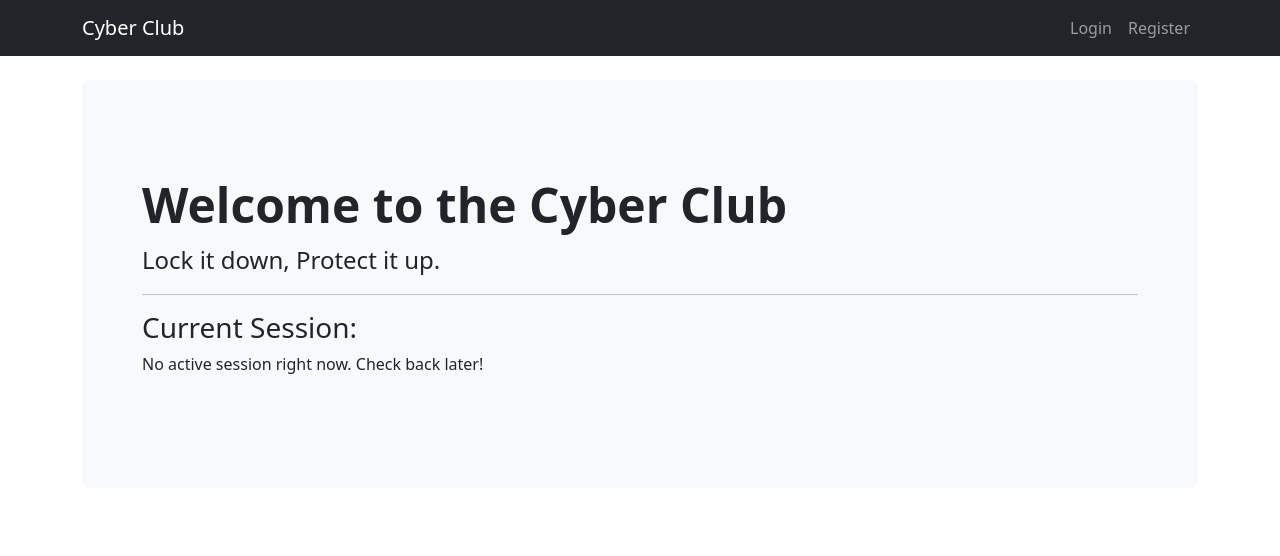
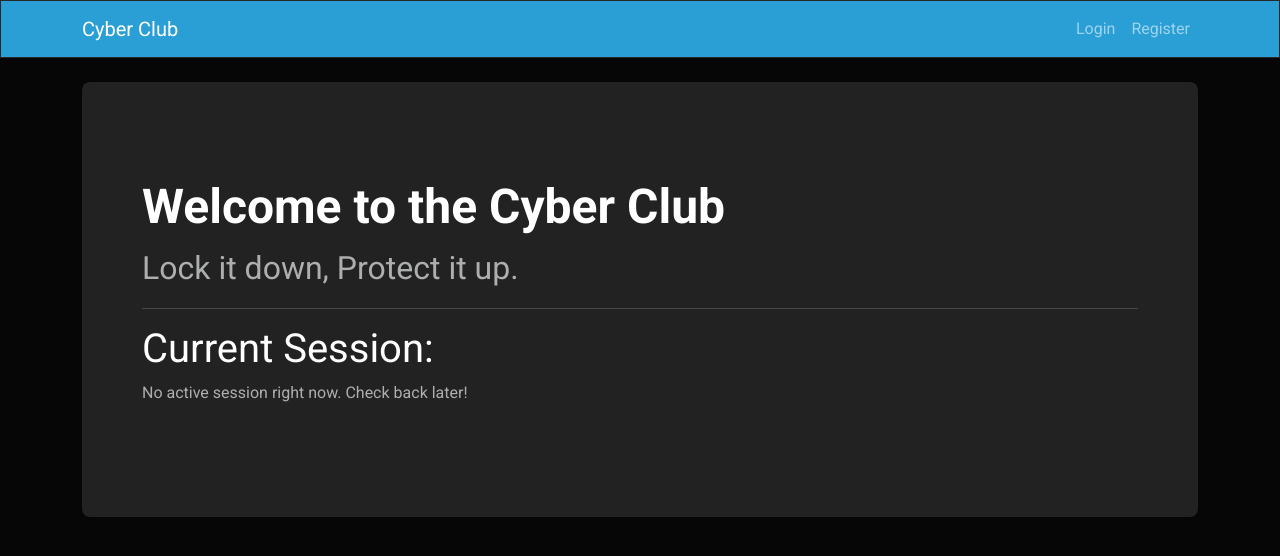
Before and after one commit to Vamshi0306/cyber-club-attendance-system, a Flask app: page / in a window 1280 px wide. Shown: the top 556 px of the page. Run offline with Flask 3, Linux system fonts and the light colour scheme; data that the repository does not hold is empty.

Commit message:
Update layout.html

```diff
--- a/templates/layout.html
+++ b/templates/layout.html
@@ -3,11 +3,20 @@
 <head>
     <meta charset="UTF-8">
     <meta name="viewport" content="width=device-width, initial-scale=1.0">
-    <link href="https://cdn.jsdelivr.net/npm/bootstrap@5.3.2/dist/css/bootstrap.min.css" rel="stylesheet">
+    <link rel="stylesheet" href="https://bootswatch.com/5/cyborg/bootstrap.min.css">
     <title>Cyber Club</title>
+    <style>
+        /* Optional: Add a subtle background image */
+        body {
+            /* You can find and add your own background image in the static folder */
+            /* background-image: url("{{ url_for('static', filename='images/background.jpg') }}"); */
+            background-size: cover;
+            background-attachment: fixed;
+        }
+    </style>
 </head>
 <body>
-    <nav class="navbar navbar-expand-lg navbar-dark bg-dark">
+    <nav class="navbar navbar-expand-lg navbar-dark bg-primary">
         <div class="container">
             <a class="navbar-brand" href="{{ url_for('home') }}">Cyber Club</a>
             <div class="collapse navbar-collapse">
@@ -15,6 +24,9 @@
                     {% if current_user.is_authenticated %}
                         <a class="nav-link" href="{{ url_for('profile') }}">Profile</a>
                         <a class="nav-link" href="{{ url_for('history') }}">History</a>
+                        {% if current_user.role == 'admin' %}
+                            <a class="nav-link" href="{{ url_for('admin_dashboard') }}">Admin</a>
+                        {% endif %}
                         <a class="nav-link" href="{{ url_for('logout') }}">Logout</a>
                     {% else %}
                         <a class="nav-link" href="{{ url_for('login') }}">Login</a>
@@ -29,8 +41,9 @@
         {% with messages = get_flashed_messages(with_categories=true) %}
             {% if messages %}
                 {% for category, message in messages %}
-                    <div class="alert alert-{{ category }}">
+                    <div class="alert alert-{{ category }} alert-dismissible fade show" role="alert">
                         {{ message }}
+                        <button type="button" class="btn-close" data-bs-dismiss="alert" aria-label="Close"></button>
                     </div>
                 {% endfor %}
             {% endif %}
```
